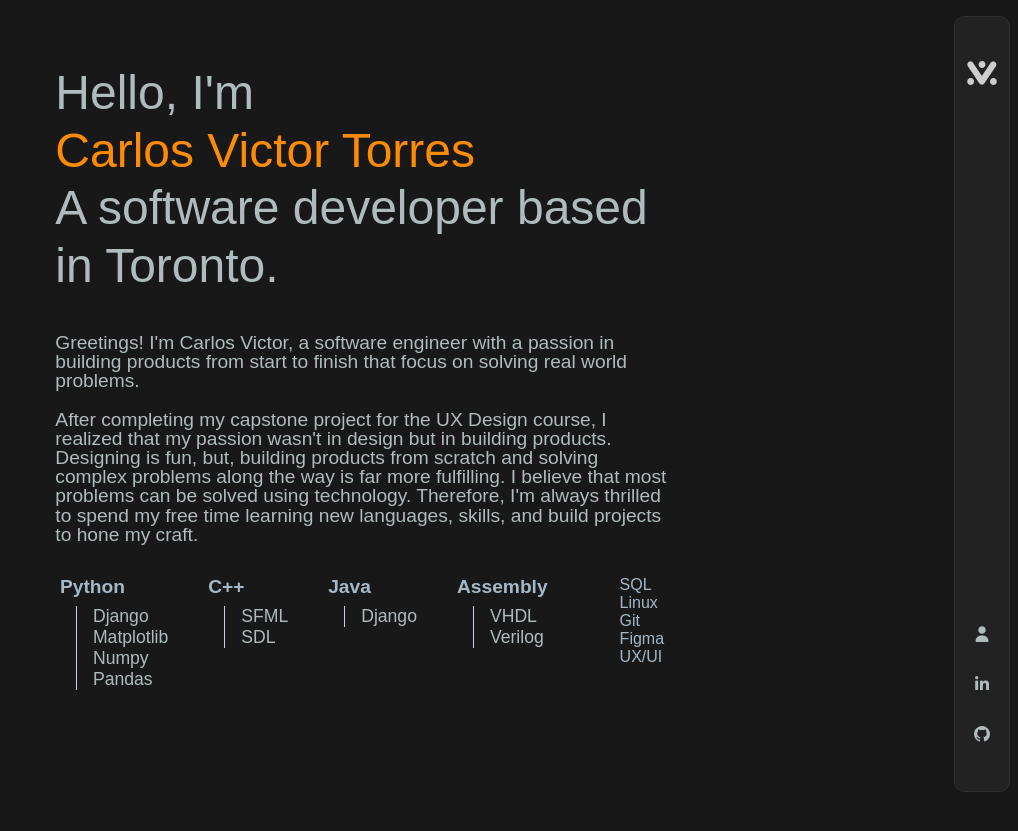
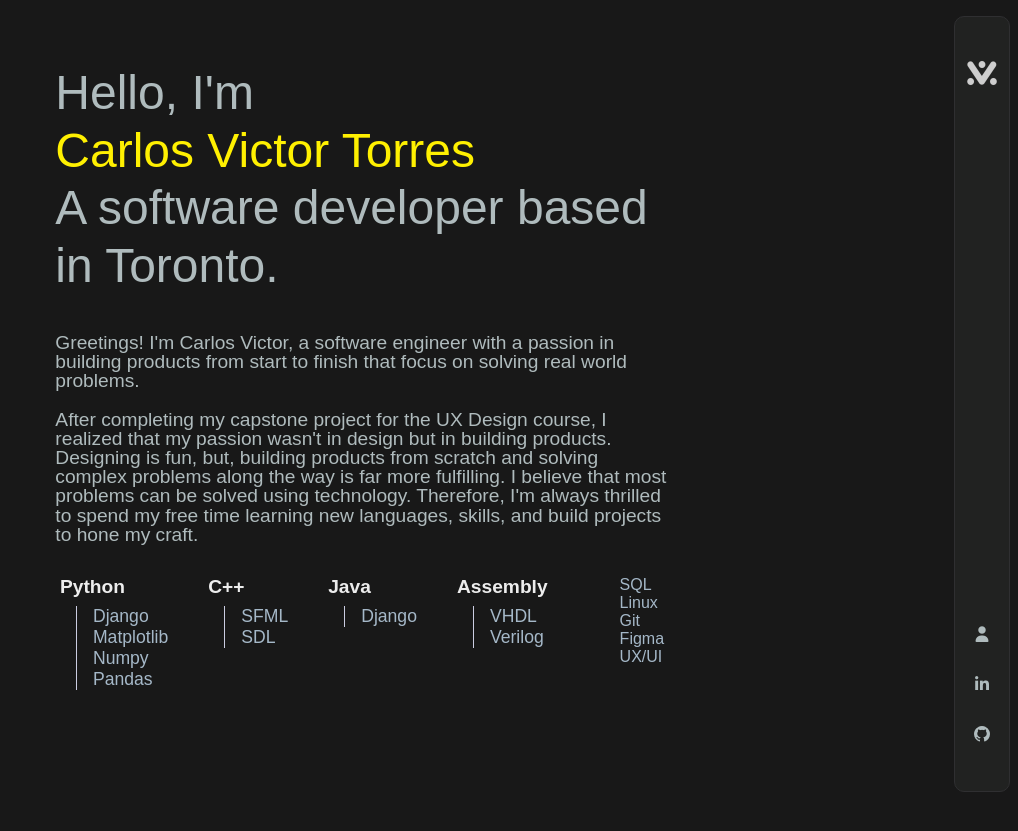
Before and after one commit to imcarlosvictor/Portfolio-2026, a Django app: page /about/ in a window 1280 px wide. Shown: the top 831 px of the page, without its empty margins (262-1280 px from the left). Run offline with Django 4.2, Linux system fonts and the light colour scheme; some libraries are stand-ins or nearby versions; some web fonts are replaced.

Commit message:
minor changes to theme color

```diff
--- a/Portfolio-2026/project/mysite/portfolio/static/css/styles.css
+++ b/Portfolio-2026/project/mysite/portfolio/static/css/styles.css
@@ -7,9 +7,12 @@
     --light-gray: #808080;
     --soft-blue: #cacce1;
     --soft-neon-yellow: #f8f801;
+    --neon-yellow: #fff001;
     /* --soft-red: #fd4d5a; */
     --soft-red: #ff001e;
+    --red: #f30e0f;
     --soft-green: #27a888;
+    --royal-blue: #2c61ff;
     --yellow: #fd8b03;
 
     --blue-gray: #b6bec8;
@@ -45,6 +48,34 @@ body {
 	background-size: 400% 400%;
 	height: 100vh;
     background: var(--black);
+}
+
+/* ------------------------------------------------------------------------------- */
+/* MEDIA QUERIES */
+/* ------------------------------------------------------------------------------- */
+/* Extra small devices (phones, 600px and down) */
+@media only screen and (max-width: 600px) {
+
+}
+
+/* Small devices (portrait tablets and large phones, 600px and up) */
+@media only screen and (min-width: 600px) {
+
+}
+
+/* Medium devices (landscape tablets, 768px and up) */
+@media only screen and (min-width: 768px) {
+
+}
+
+/* Large devices (laptops/desktops, 992px and up) */
+@media only screen and (min-width: 992px) {
+
+}
+
+/* Extra large devices (large laptops and desktops, 1200px and up) */
+@media only screen and (min-width: 1200px) {
+
 }
 
 /* ------------------------------------------------------------------------------- */
@@ -176,7 +207,8 @@ body {
 
 .my-name {
     /* color: var(--soft-neon-yellow); */
-    color: var(--yellow);
+    /* color: var(--yellow); */
+    color: var(--neon-yellow);
 }
 
 .about-me-content {
@@ -218,6 +250,7 @@ body {
 .skills li {
     list-style: none;
     font-size: 1.1em;
+    color: #a5b8c8;
 }
 
 .skills ul {
@@ -230,7 +263,8 @@ body {
 .programming-language {
     font-weight: 600;
     /* color: var(--soft-green); */
-    color: #a5b8c8;
+    /* color: #a5b8c8; */
+    color: #ededed;
     font-size: 1.2em;
 }
 
@@ -347,6 +381,5 @@ body {
 }
 
 #button-send-email:hover {
-    background: var(--soft-green)
-    /* opacity: .7; */
+    opacity: .7;
 }
--- a/Portfolio-2026/project/mysite/portfolio/templates/index.html
+++ b/Portfolio-2026/project/mysite/portfolio/templates/index.html
@@ -20,7 +20,7 @@
 
 	<!-- NAVIGATION BAR-->
 	<div class="sidebar">
-        <a href="#top">
+        <a href="{% url 'projects' %}">
             <img src="{% static 'media/icons/favicon-32x32.png' %}" alt="logo" class="icons" id="logo-button">
         </a>
 		<ul class="nav-list">
```
